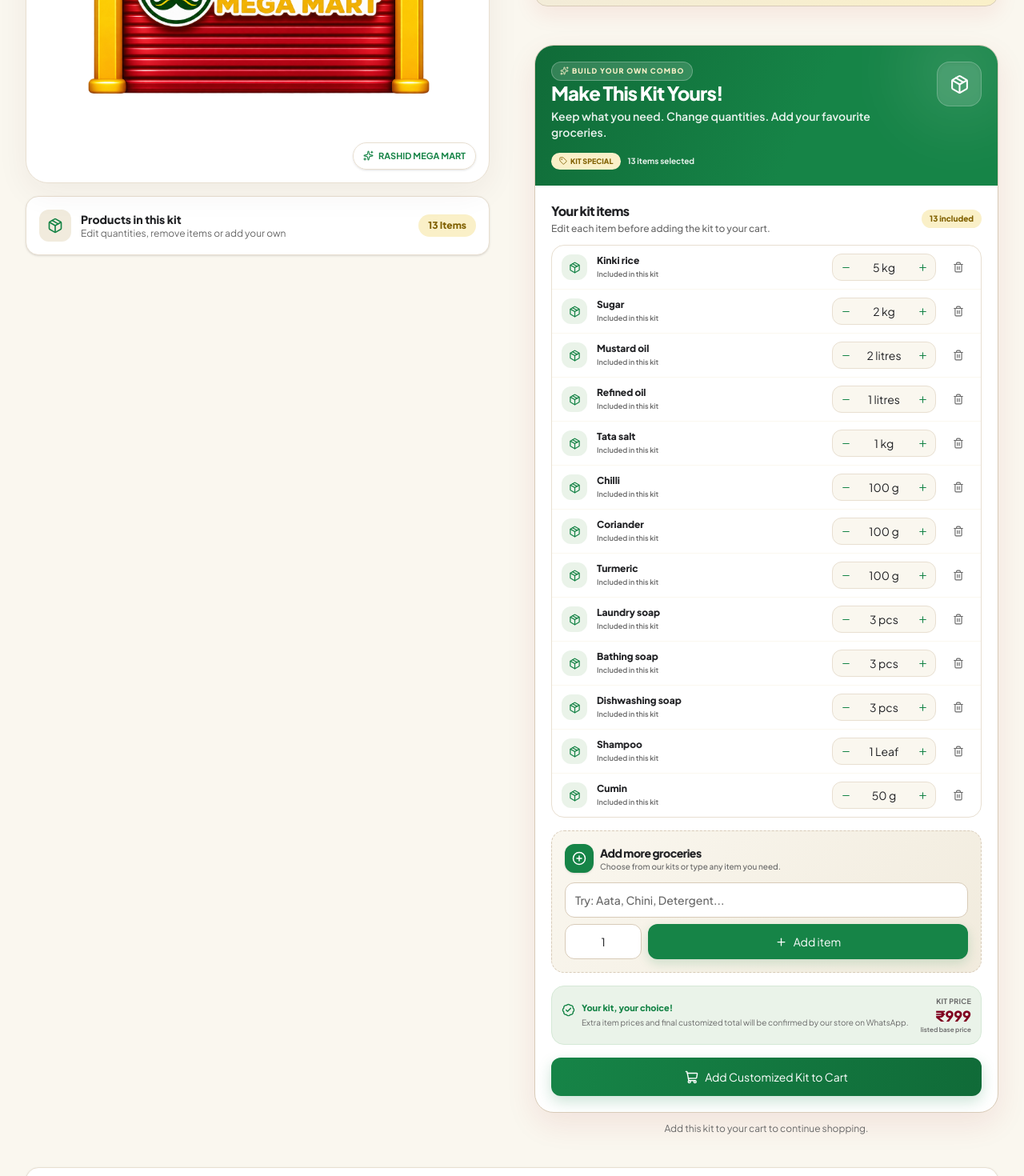
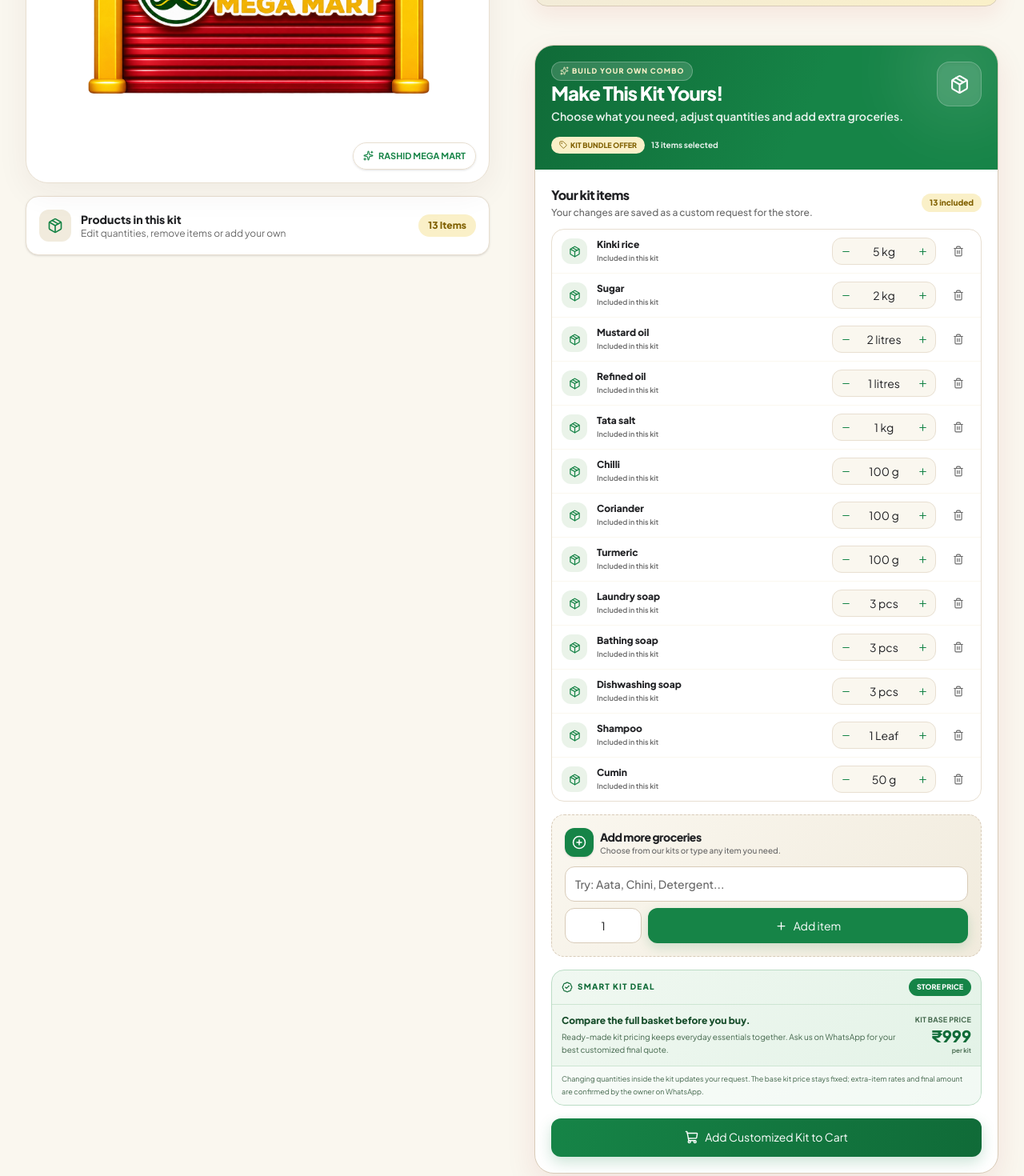
Before and after one commit to NoorTechnologies/rashidmegamartv0.1, a Next.js app: page /kits/1000-wali-kit in a window 1280 px wide. Shown: the part 560-2030 px from the top of the page at 80% size. Built offline with nearby package versions, Linux system fonts and the light colour scheme.

Commit message:
Improve kit offer messaging and price clarity

```diff
--- a/src/components/KitCustomizer.tsx
+++ b/src/components/KitCustomizer.tsx
@@ -86,14 +86,14 @@ export default function KitCustomizer({ kit }: { kit: GroceryKit }) {
               <Sparkles size={11} /> Build your own combo
             </span>
             <h2 id="customize-kit-title" className="mt-2 text-lg font-black leading-tight tracking-tight sm:text-2xl">Make This Kit Yours!</h2>
-            <p className="mt-1 max-w-md text-[11px] font-semibold leading-5 text-white/90 sm:text-sm">Keep what you need. Change quantities. Add your favourite groceries.</p>
+            <p className="mt-1 max-w-md text-[11px] font-semibold leading-5 text-white/90 sm:text-sm">Choose what you need, adjust quantities and add extra groceries.</p>
           </div>
           <div className="flex size-11 shrink-0 items-center justify-center rounded-2xl border border-white/20 bg-white/15 shadow-inner sm:size-14">
             <Package size={25} />
           </div>
         </div>
         <div className="relative mt-4 flex flex-wrap items-center gap-2">
-          <span className="inline-flex items-center gap-1 rounded-full bg-[#FAF0C8] px-2.5 py-1 text-[9px] font-black text-[#806000]"><Tag size={10} /> KIT SPECIAL</span>
+          <span className="inline-flex items-center gap-1 rounded-full bg-[#FAF0C8] px-2.5 py-1 text-[9px] font-black text-[#806000]"><Tag size={10} /> KIT BUNDLE OFFER</span>
           <span className="text-[10px] font-bold text-white/90">{contents.length + additions.length} items selected</span>
         </div>
       </div>
@@ -102,7 +102,7 @@ export default function KitCustomizer({ kit }: { kit: GroceryKit }) {
         <div className="mb-3 flex items-center justify-between gap-2">
           <div>
             <h3 className="text-sm font-black text-[#202124] sm:text-base">Your kit items</h3>
-            <p className="mt-0.5 text-[10px] font-medium text-[#686868] sm:text-xs">Edit each item before adding the kit to your cart.</p>
+            <p className="mt-0.5 text-[10px] font-medium text-[#686868] sm:text-xs">Your changes are saved as a custom request for the store.</p>
           </div>
           <span className="rounded-full bg-[#FAF0C8] px-2.5 py-1 text-[10px] font-black text-[#806000]">{contents.length} included</span>
         </div>
@@ -156,19 +156,23 @@ export default function KitCustomizer({ kit }: { kit: GroceryKit }) {
           )}
         </div>
 
-        <div className="mt-4 grid grid-cols-[1fr_auto] items-center gap-3 rounded-2xl border border-[#D5E8D6] bg-[#EAF3E9] p-3">
-          <div className="flex min-w-0 items-start gap-2">
-            <BadgeCheck size={17} className="mt-0.5 shrink-0 text-[#168447]" />
-            <div>
-              <p className="text-[11px] font-black text-[#168447]">Your kit, your choice!</p>
-              <p className="mt-0.5 text-[10px] leading-4 text-[#686868]">Extra item prices and final customized total will be confirmed by our store on WhatsApp.</p>
+        <div className="mt-4 overflow-hidden rounded-2xl border border-[#BBDCC5] bg-[linear-gradient(135deg,#F0F8F1_0%,#E2F2E6_100%)]">
+          <div className="flex items-center justify-between gap-3 border-b border-[#CDE5D2] px-3 py-2.5">
+            <span className="inline-flex items-center gap-1.5 text-[10px] font-black uppercase tracking-[0.12em] text-[#106B38]"><BadgeCheck size={14} /> Smart Kit Deal</span>
+            <span className="rounded-full bg-[#168447] px-2.5 py-1 text-[9px] font-black text-white">STORE PRICE</span>
+          </div>
+          <div className="grid grid-cols-[1fr_auto] items-center gap-3 p-3">
+            <div className="min-w-0">
+              <p className="text-xs font-black text-[#174D2B]">Compare the full basket before you buy.</p>
+              <p className="mt-1 text-[10px] leading-4 text-[#42664B]">Ready-made kit pricing keeps everyday essentials together. Ask us on WhatsApp for your best customized final quote.</p>
+            </div>
+            <div className="text-right">
+              <p className="text-[9px] font-bold uppercase tracking-wide text-[#42664B]">Kit base price</p>
+              <p className="text-xl font-black leading-tight text-[#106B38]">₹{kit.price.toLocaleString("en-IN")}</p>
+              <p className="text-[8px] font-semibold text-[#42664B]">per kit</p>
             </div>
           </div>
-          <div className="text-right">
-            <p className="text-[9px] font-bold uppercase tracking-wide text-[#686868]">Kit price</p>
-            <p className="text-lg font-black leading-tight text-[#800020]">₹{kit.price.toLocaleString("en-IN")}</p>
-            <p className="text-[8px] font-semibold text-[#686868]">listed base price</p>
-          </div>
+          <p className="border-t border-[#CDE5D2] bg-white/55 px-3 py-2 text-[9px] leading-4 text-[#42664B]">Changing quantities inside the kit updates your request. The base kit price stays fixed; extra-item rates and final amount are confirmed by the owner on WhatsApp.</p>
         </div>
 
         <button type="button" onClick={handleAddToCart} disabled={!isLoaded || !kit.isAvailable} className="mt-4 flex min-h-12 w-full items-center justify-center gap-2 rounded-xl bg-[linear-gradient(100deg,#168447_0%,#106B38_100%)] px-4 py-3 text-xs font-black text-white shadow-[0_7px_18px_rgba(22,132,71,0.22)] transition hover:-translate-y-0.5 hover:shadow-[0_10px_24px_rgba(22,132,71,0.28)] active:scale-[0.99] disabled:opacity-50 sm:text-sm">
```
